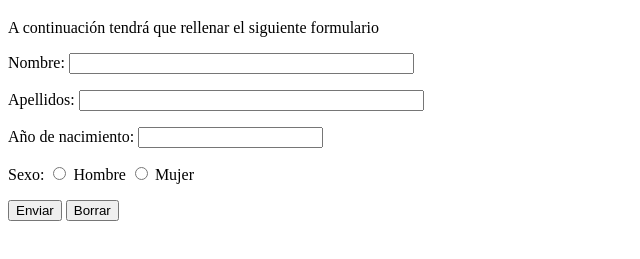
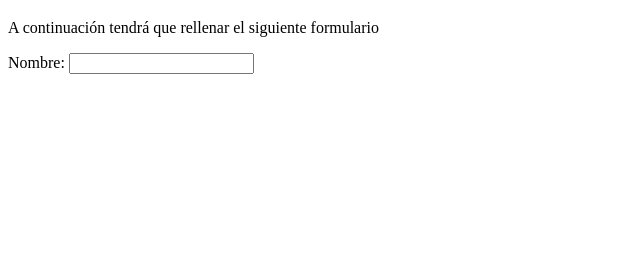
Before and after one commit to diiiiieegooo/Formulario, a plain HTML site: page index.html in a window 1280 px wide. Shown: the part 61-320 px from the top of the page, without its empty margins (0-640 px from the left). Drawn offline with Linux system fonts and the light colour scheme.

Commit message:
correccion

```diff
--- a/index.html
+++ b/index.html
@@ -4,19 +4,7 @@
     <body>
         <h1>Formulario</h1>
         <p>A continuación tendrá que rellenar el  siguiente formulario</p>
-        <form action="formulario" method="get">
-            <p>Nombre: <input type="text" name="nombre" size="40"></p>
-            <p>Apellidos: <input type="text" name="apellidos" size="40"></p>
-            <p>Año de nacimiento: <input type="number" name="nacido" min="1950"></p>
-            <p>Sexo:
-              <input type="radio" name="hm" value="h"> Hombre
-              <input type="radio" name="hm" value="m"> Mujer
-            </p>
-            <p>
-              <input type="submit" value="Enviar">
-              <input type="reset" value="Borrar">
-            </p>
-          </form>
+        <label>Nombre: <input type="text" id="Name" name="Name" /></label>
     </body>
 
 </html>
```
